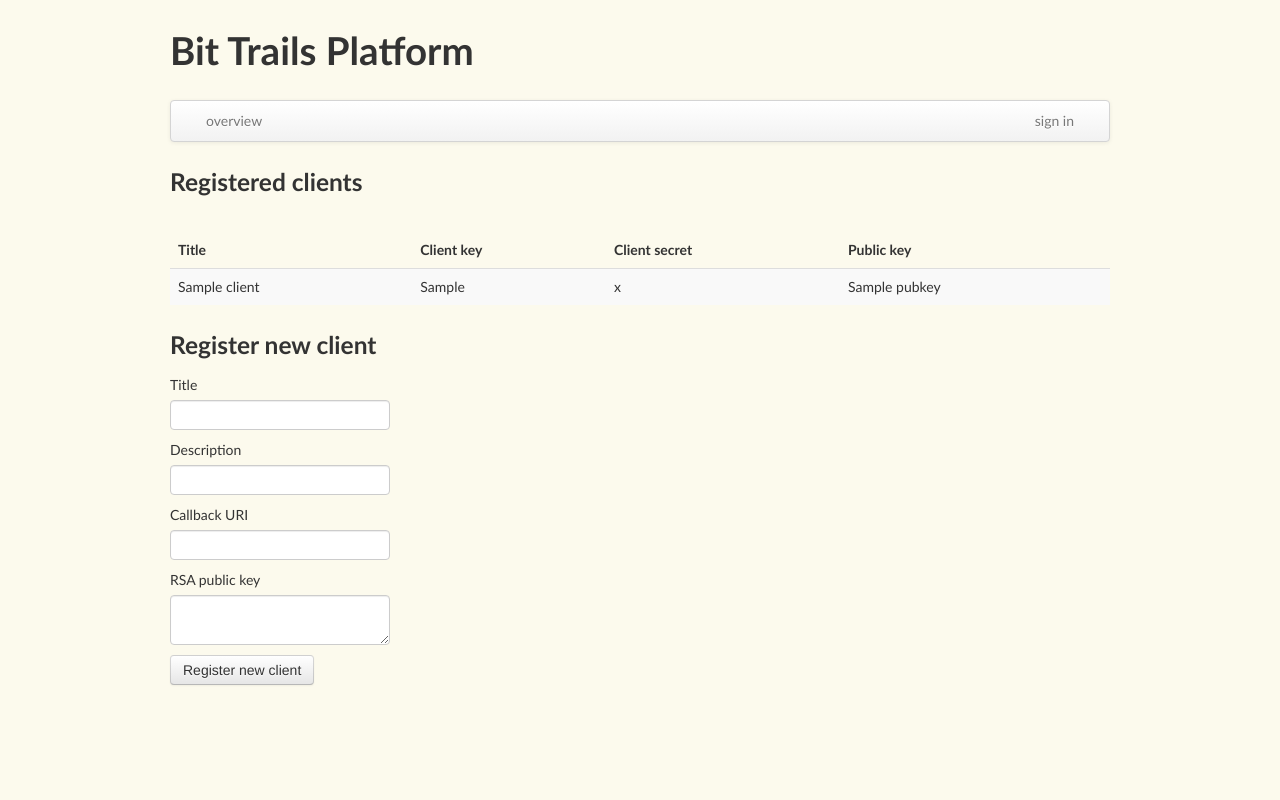
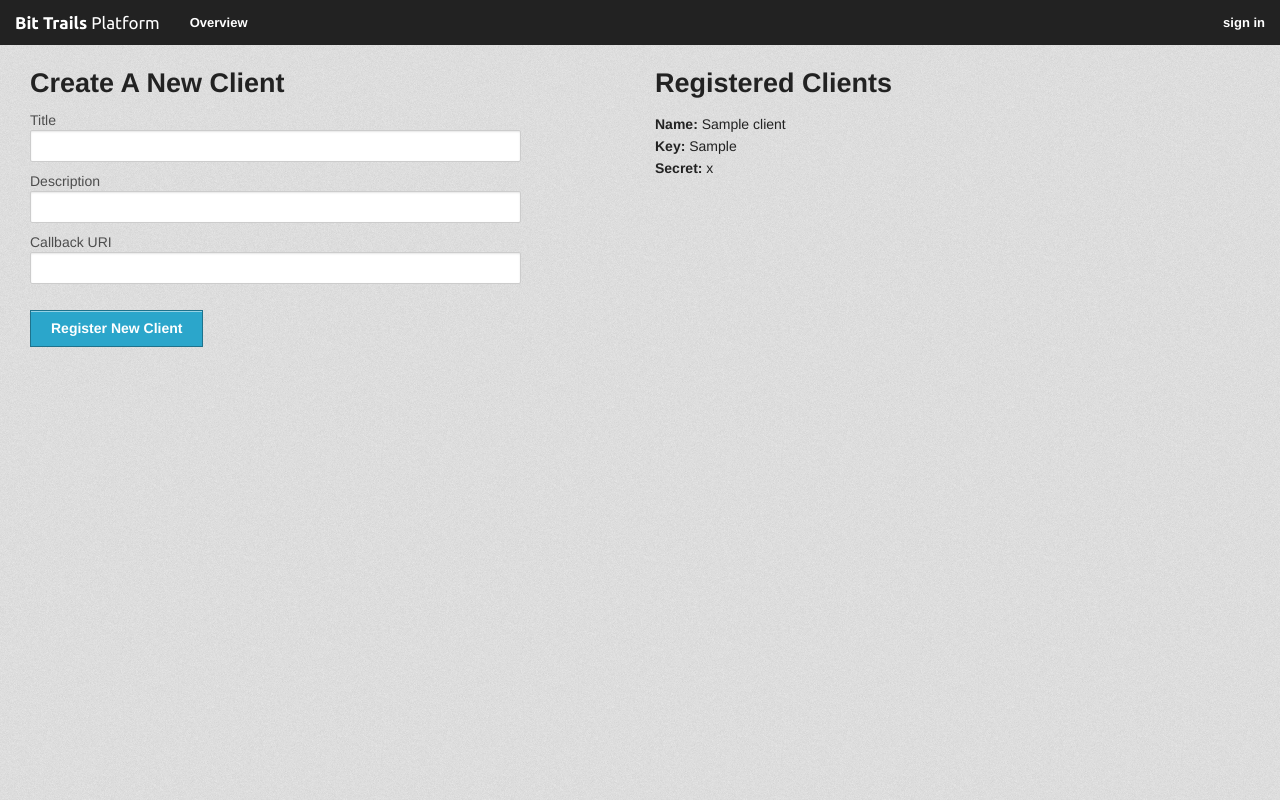
Before and after one commit to ryepdx/bittrails_platform, a Flask app: template oauth_provider/templates/register.html in a window 1280 px wide. Run offline with Flask 2, Linux system fonts and the light colour scheme; the template is opened without the code that fills it: most values are stand-ins (such as "Sample title", 1, 10 or a date in 2020); parts of the project's set-up code (start-up, migrations or seed data) failed here and were passed over; some libraries are stand-ins or nearby versions.

Commit message:
Changed the page styles and got the OAuth provider working.

```diff
--- a/app.py
+++ b/app.py
@@ -19,9 +19,8 @@ def main():
 
     # Register all our routes and blueprints.
     register_auth_blueprints(app)
-    app.register_blueprint(home.views.app)
     app.register_blueprint(api.views.app, url_prefix = '/api')
-    app.register_blueprint(oauth_provider.views.app, url_prefix = '/auth')
+    app.register_blueprint(oauth_provider.views.app)
 
     # Set up login and registration.
     login_manager = LoginManager()
--- a/auth/oauth_blueprint.py
+++ b/auth/oauth_blueprint.py
@@ -1,5 +1,5 @@
-from flask_rauth import RauthOAuth1, RauthOAuth2, session
-from flask import redirect, url_for, request, Blueprint, render_template
+from flask_rauth import RauthOAuth1, RauthOAuth2
+from flask import redirect, url_for, request, Blueprint, render_template, session
 from blinker import Namespace
 from auth_settings import TOKENS_KEY
 from auth import signals
--- a/oauth_provider/login.py
+++ b/oauth_provider/login.py
@@ -9,7 +9,7 @@ from flask.ext.openid import OpenID
 oid = OpenID(current_app)
 
 
-@app.before_request
+@current_app.before_request
 def before_request():
     g.user = None
     if 'openid' in session:
--- a/oauth_provider/templates/client.html
+++ b/oauth_provider/templates/client.html
@@ -1,4 +1,4 @@
-{% extends "layout.html" %}
+{% extends "base.html" %}
 {% block content %}
 <table class="table">
     <tr>
--- a/oauth_provider/templates/create_profile.html
+++ b/oauth_provider/templates/create_profile.html
@@ -1,4 +1,4 @@
-{% extends "layout.html" %}
+{% extends "base.html" %}
 {% block title %}Create Profile{% endblock %}
 {% block content %}
   <h2>Create Profile</h2>
--- a/oauth_provider/templates/index.html
+++ b/oauth_provider/templates/index.html
@@ -1,9 +1,11 @@
-{% extends "layout.html" %}
+{% extends "base.html" %}
 {% block content %}
+<div class="twelve columns">
 {% if not g.user %}
 <p> Sign in with OpenID to start building an app on the Bit Trails platform.</p>
 {% else %}
-<p> Register an obtain a <em>client_key</em> as well as a <em>client_secret</em>. These credentials can then be used to connect to the Bit Trails API using an OAuth v1 client.
+<p> Register and obtain a <em>client_key</em> as well as a <em>client_secret</em>. These credentials can then be used to connect to the Bit Trails API using an OAuth v1 client.
 </p>
 {% endif %}
+</div>
 {% endblock %}
--- a/oauth_provider/templates/register.html
+++ b/oauth_provider/templates/register.html
@@ -1,34 +1,27 @@
-{% extends "layout.html" %}
+{% extends "base.html" %}
 {% block content %}
+<div class="five columns">
+    <h3 class="">Create A New Client</h3>
+
+    <form method="POST" action="{{ url_for('.register') }}">
+        <label>Title </label><input type="text" name="name"/>
+        <label>Description </label><input type="text" name="description"/>
+        <label>Callback URI </label><input type="text" name="callback"/>
+        <br/>
+        <button type="submit" class="button">Register New Client</button>
+    </form>
+</div>
+
 {% if clients %}
-<h3> Registered clients </h3>
-<br/>
-<table class="table table-striped">
-    <thead>
-        <tr>
-        <th> Title </th>
-        <th> Client key </th>
-        <th> Client secret </th>
-        <th> Public key </th>
-    </tr>
-    </thead>
+<div class="six columns">
+    <h3 class="">Registered Clients</h3>
     {% for client in clients %}
-    <tr>
-        <td> {{ client.name }} </td>
-        <td> {{ client.client_key }} </td>
-        <td> {{ client.secret }} </td>
-        <td> {{ client.pubkey }} </td>
-    </tr>
+    <p>
+        <strong>Name:</strong> {{ client.name }}<br />
+        <strong>Key:</strong> {{ client.client_key }}<br />
+        <strong>Secret:</strong> {{ client.secret }}
+    </p>
     {% endfor %}
-</table>
+</div>
 {% endif %}
-<h3> Register new client </h3>
-<form method="POST" action="{{ url_for('.register') }}">
-    <label>Title </label><input type="text" name="name"/>
-    <label>Description </label><input type="text" name="description"/>
-    <label>Callback URI </label><input type="text" name="callback"/>
-    <label>RSA public key </label><textarea name="pubkey"></textarea>
-    <br/>
-    <button type="submit" class="btn">Register new client</button>
-</form>
 {% endblock %}
--- a/register/signals.py
+++ b/register/signals.py
@@ -39,7 +39,7 @@ def load_user(user_id):
 
 def connect_signals(app):
     signals = Namespace()
-    #user_registered = signals.signal('register.user_registered')
+    user_registered = signals.signal('register.user_registered')
     #user_registered.connect(send_confirmation_email)
 
     auth.signals.oauth_completed.connect(update_user)
--- a/static/stylesheets/base.css
+++ b/static/stylesheets/base.css
@@ -4,6 +4,6 @@ body {
     background-image: url(/static/images/background.png)
 }
 
-h1, h2, h3, h4, h5, h6 {
+h1 {
     font-family: 'Ubuntu';
 }
--- a/templates/base.html
+++ b/templates/base.html
@@ -9,9 +9,30 @@
     {% block extra_head %}{% endblock %}
   </head>
   <body>
-      <div class="twelve columns">
-          <h1>Bit Trails <span class="subheader">Dashboard</span></h1>
-      </div>
-    {% block content %}{% endblock %}
+    <nav class="top-bar" style="margin-bottom: 10px">
+        <ul class="left">
+            <li class="name"><h1><a href="#">Bit Trails <span class="subheader" style="color:white">Platform</span></a></h1></li>
+          {% if request.path == url_for('.index') %} <li class="active"> {% else %} <li> {% endif %}
+          <a href="{{ url_for('.index') }}">Overview</a> </li>
+          {% if g.user %}
+          {% if request.path == url_for('.edit_profile') %} <li class="active"> {% else %} <li> {% endif %}
+          <a href="{{ url_for('.edit_profile') }}">Profile</a> </li>
+          {% if request.path == url_for('.register') %} <li class="active"> {% else %} <li> {% endif %}
+          <a href="{{ url_for('.register') }}">Clients</a></li>
+          {% endif %}
+
+        </ul>
+        <ul class="right">
+          {% if g.user %}
+          <li><a href="{{ url_for('.logout') }}">Sign Out [{{ g.user.name }}]</a>
+          {% else %}
+          <li><a href="{{ url_for('.login') }}">sign in</a>
+          {% endif %}
+        </ul>
+    </nav>
+    <div class="twelve columns">
+
+        {% block content %}{% endblock %}
+        </div>
     </body>
 </html>
```
Also changed, not shown: oauth_provider/provider.py (+13 -12 lines), oauth_provider/templates/edit_profile.html (+6 -4 lines), oauth_provider/templates/login.html (+13 -9 lines), oauth_provider/views.py (+10 -4 lines).
